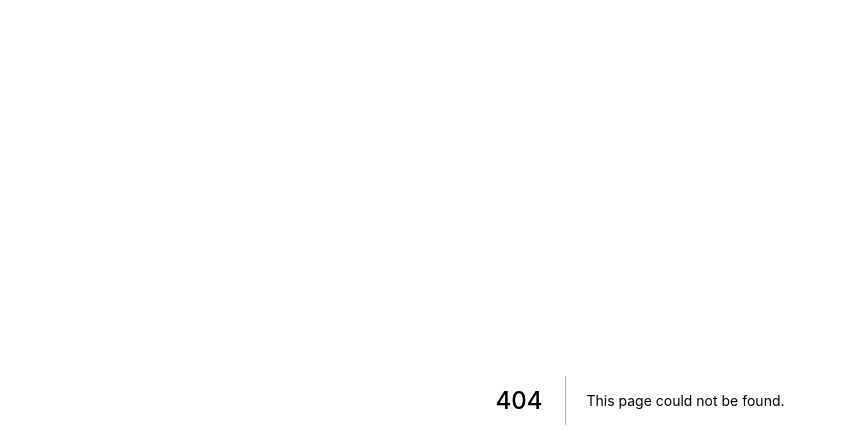
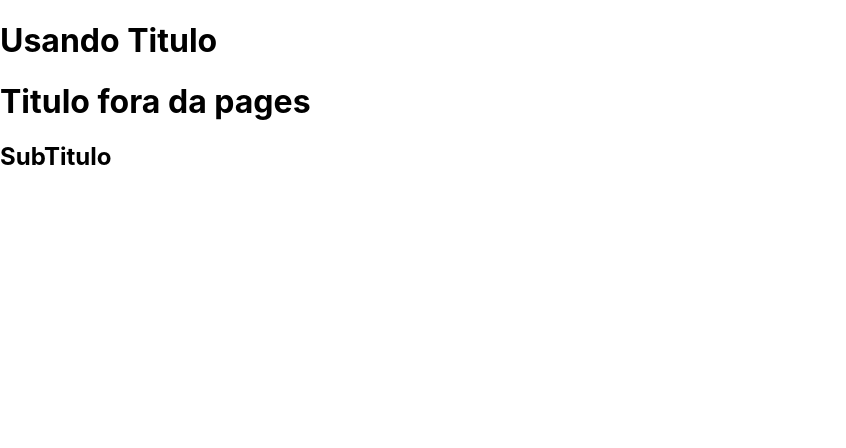
Before and after one commit to jordanobaluz/curso_nextjs, a Next.js app: page /basicos/usandoTitulo in a window 1280 px wide. Before the commit this address had no page. Shown: the top 448 px of the page, without its empty margins (0-846 px from the left). Built offline with nearby package versions, Linux system fonts and the light colour scheme.

Commit message:
trabalhando com export e import de componentes

```diff
--- /dev/null
+++ b/components/Titulo.jsx
@@ -0,0 +1,10 @@
+export default function Titulo() {
+  return (
+    <>
+      <h1>Titulo fora da pages</h1>
+      <h2>SubTitulo</h2>
+    </>
+  );
+}
+
+// nome com letra maiscula em arquivos fora da pasta pages
--- /dev/null
+++ b/pages/basicos/usandoTitulo.jsx
@@ -0,0 +1,10 @@
+import Titulo from "../../components/titulo";
+
+export default function usandoTitulo() {
+  return (
+    <div>
+      <h1>Usando Titulo</h1>
+      <Titulo />
+    </div>
+  );
+}
```
